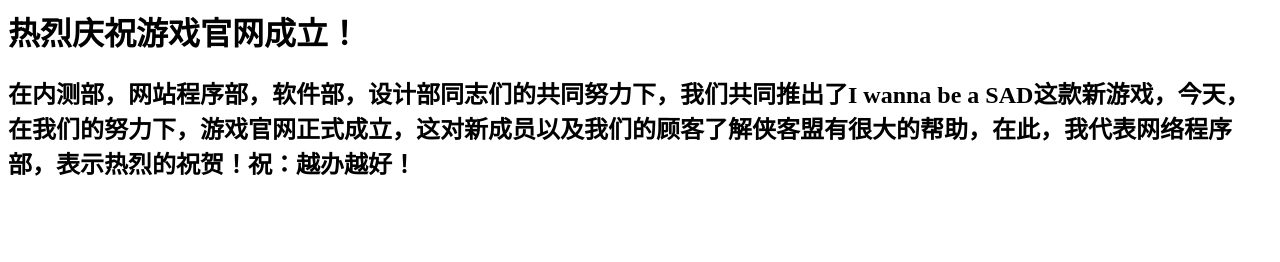
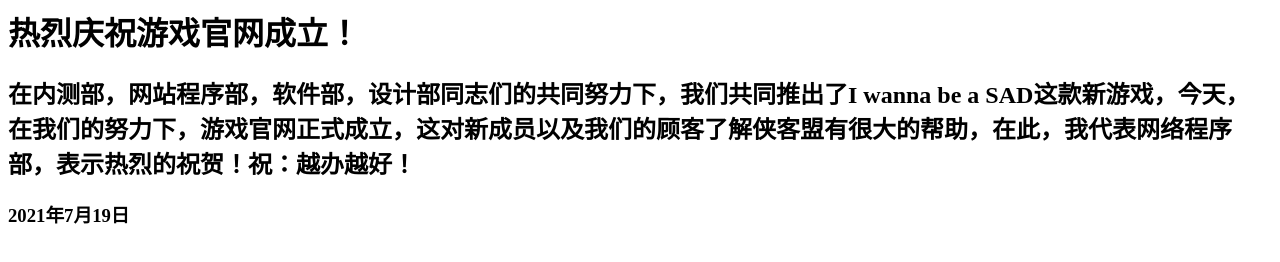
Before and after one commit to Shakmon/game, a plain HTML site: page yxgg/1.html in a window 1280 px wide. Drawn offline with Linux system fonts and the light colour scheme.

Commit message:
Update 1.html

```diff
--- a/yxgg/1.html
+++ b/yxgg/1.html
@@ -1,3 +1,4 @@
 <h1>热烈庆祝游戏官网成立！</h1>
 <h2>在内测部，网站程序部，软件部，设计部同志们的共同努力下，我们共同推出了I wanna be a SAD这款新游戏，今天，在我们的努力下，游戏官网正式成立，这对新成员以及我们的顾客了解侠客盟有很大的帮助，在此，我代表网络程序部，表示热烈的祝贺！祝：越办越好！</h2>
+<h3>                                                                                                                                                                                                                2021年7月19日
 <title>热烈庆祝游戏官网成立</title>
```
